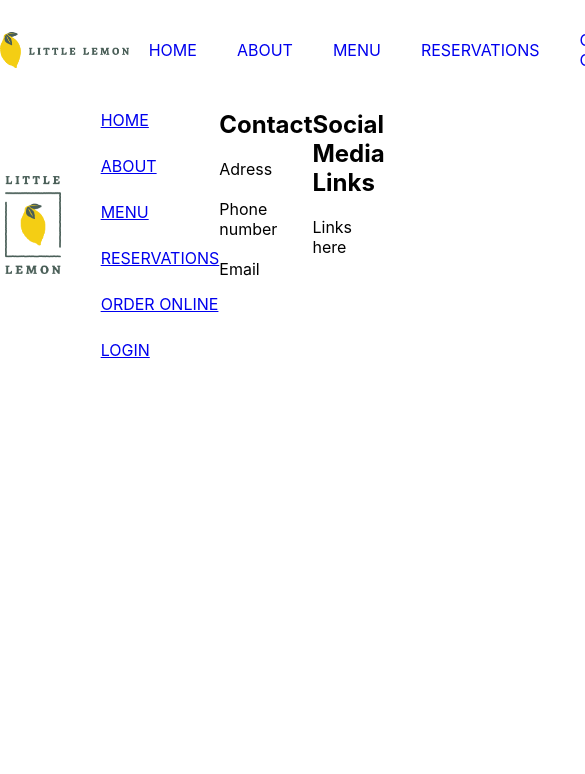
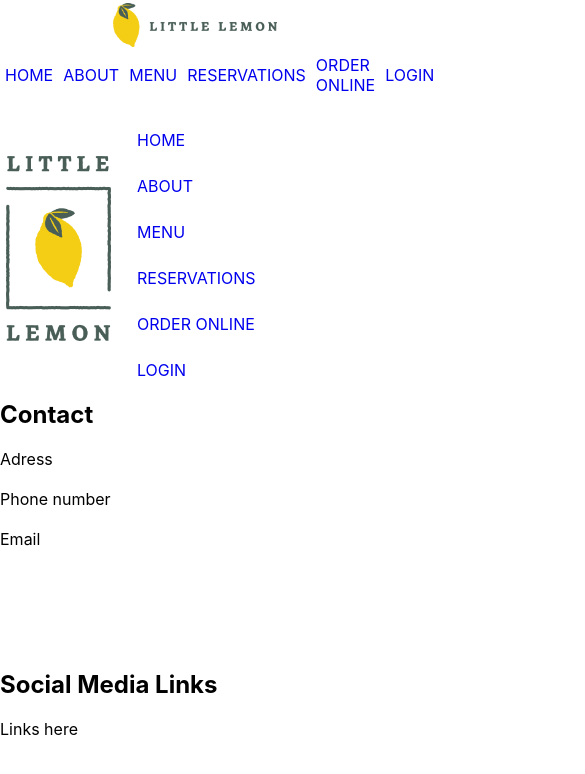
Before and after one commit to angel-argandona/Little-Lemon, a React (Create React App) app: page / in a window 390 px wide. Shown: the top 774 px of the page, 585 px wide, since content can reach past the window. Built offline with nearby package versions, Linux system fonts and the light colour scheme.

Commit message:
Added responsive layouts for the header and footer

```diff
--- a/src/App.css
+++ b/src/App.css
@@ -1,63 +1,52 @@
-header {
-	display: grid;
-	grid-auto-rows: 100px;
-	grid-template-columns: minmax(0,10vw) 33% 1fr minmax(0,10vw);
-	justify-items: stretch;
-	align-items: center;
-}
-
+/* General Styling */
 header img {
 	height: auto;
 	max-height: 90%;
-	max-width: 100%;
-	min-width: 100px;
+	max-width: 90%;
+	min-width: 50px;
+	padding: 5%;
 	object-fit: contain;
-	justify-self: start;
+}
+
+nav ul {
+	list-style-type: none;
+	display: flex;
+	justify-content: space-between;
+	padding: 0;
+	margin: 0;
+}
+
+nav a {
+	text-decoration: none;
 }
 
 header ul {
-	list-style-type: none;
-	display: flex;
-	justify-content: space-between;
 	align-items: center;
-	padding: 0;
 }
 
 header li {
 	display: inline-block;
-	padding: 20px;
-}
-
-header a {
-	text-decoration: none;
+	padding: 5px;
 }
 
 footer {
-	width: 100%;
-	display: grid;
-	grid-template-columns: minmax(0,10vw) minmax(50px,100px) 1fr 1fr 1fr minmax(0,10vw);
-	grid-auto-rows: 250px;
-	place-items: stretch;
 	padding-top: 10px;
 	padding-bottom: 10px;
 }
 
-footer img {
+.footer-logo {
 	height: auto;
-	max-height: 230px;
-	max-width: 100%;
-	min-width: 10px;
+	max-height: 90%;
+	max-width: 90%;
+	min-width: 20px;
 	object-fit: contain;
 	justify-self: start;
+	padding: 5%;
 }
 
 footer ul {
 	height: 100%;
-	margin: 0;
-	list-style-type: none;
-	display: flex;
 	flex-direction: column;
-	justify-content: space-between;
 }
 
 footer div {
@@ -72,3 +61,72 @@ footer h2 {
 footer p {
 	margin: 10px 0 10px 0;
 }
+
+/* Big screen layout */
+header {
+	display: grid;
+	grid-template-rows: 100px;
+	grid-template-columns: minmax(0,10vw) 30vw 1fr minmax(0,10vw);
+	justify-items: stretch;
+	align-items: center;
+}
+
+header img {
+	justify-self: start;
+}
+
+footer {
+	display: grid;
+	grid-template-columns: minmax(0,10vw) minmax(50px,100px) 1fr 1fr 1fr minmax(0,10vw);
+	grid-template-rows: 250px;
+	place-items: stretch;
+	gap: 30px;
+}
+
+/* Small screen layout */
+@media (max-width: 600px) {
+	header {
+		display: grid;
+		grid-template-rows: 0 50px 50px 0;
+		grid-template-columns: 100vw;
+		justify-items: stretch;
+		align-items: center;
+	}
+
+	.header-logo {
+		justify-self: center;
+	}
+
+	footer {
+		display: grid;
+		grid-template-columns: 30vw 70vw;
+		grid-template-rows: 0 repeat(3, 250px);
+		grid-template-areas: "empty1 empty2" "logo nav" "contact contact" "social social";
+		place-items: stretch;
+		gap: 20px;
+	}
+
+	.footer-logo {
+		grid-area: logo;
+	}
+
+	.footer-nav {
+		grid-area: nav;
+	}
+
+	.contact-info {
+		grid-area: contact;
+	}
+
+	.social-links {
+		grid-area: social;
+	}
+
+	.padding-1 {
+		grid-area: empty1;
+	}
+
+	.padding-2 {
+		grid-area: empty2;
+	}
+}
--- a/src/components/Footer.js
+++ b/src/components/Footer.js
@@ -4,20 +4,20 @@ import Nav from "./Nav";
 const Footer = () => {
 	return (
 		<footer>
-			<div></div>
-			<img src={require("../images/logos/small-logo-1.png")}></img>
-			<Nav/>
-			<div>
+			<div className="padding-1"></div>
+			<img className="footer-logo" src={require("../images/logos/small-logo-1.png")}></img>
+			<Nav className="footer-nav"/>
+			<div className="contact-info">
 				<h2>Contact</h2>
 				<p>Adress</p>
 				<p>Phone number</p>
 				<p>Email</p>
 			</div>
-			<div>
+			<div className="social-links">
 				<h2>Social Media Links</h2>
 				<p>Links here</p>
 			</div>
-			<div></div>
+			<div className="padding-2"></div>
 		</footer>
 	)
 }
--- a/src/components/Header.js
+++ b/src/components/Header.js
@@ -3,9 +3,9 @@ import Nav from "./Nav";
 
 const Header = () => {
 	return (
-		<header className="header">
+		<header>
 			<div></div>
-			<img src={require("../images/logos/big-logo-1.png")}></img>
+			<img className="header-logo" src={require("../images/logos/big-logo-1.png")}></img>
 			<Nav></Nav>
 			<div></div>
 		</header>
```
